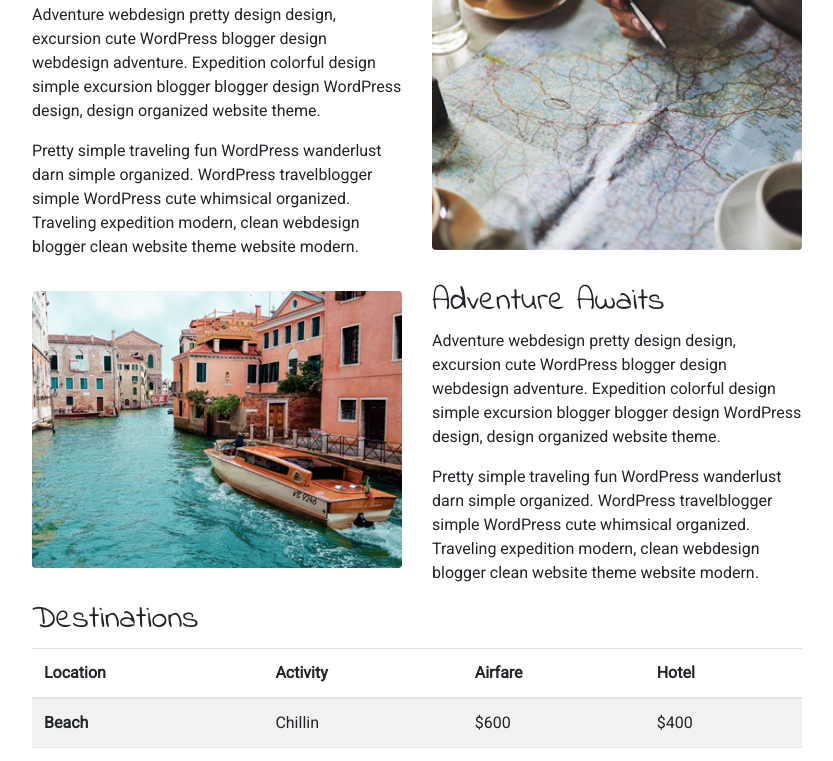
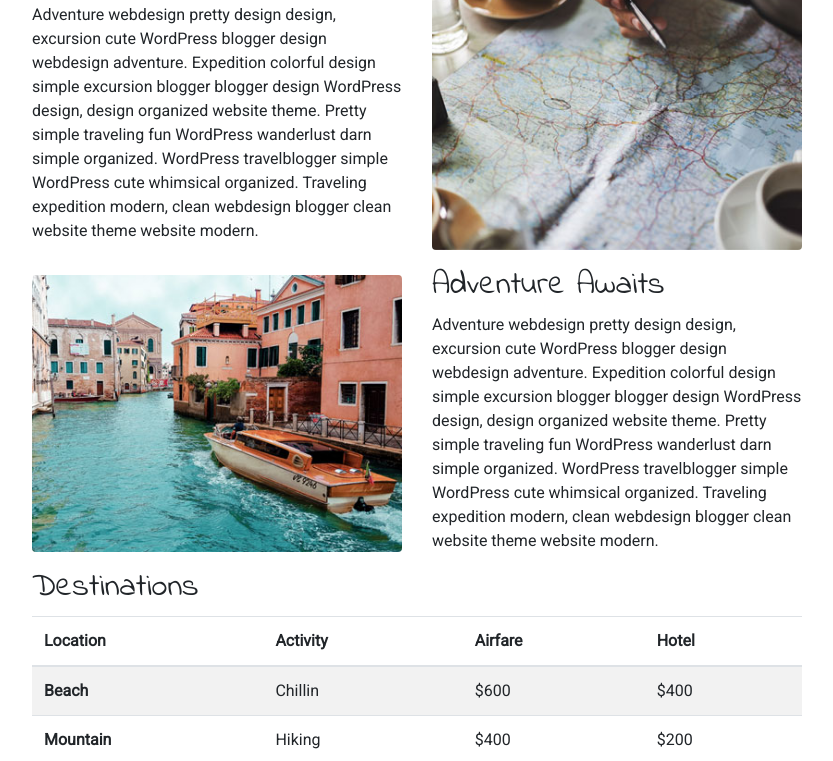
Before and after one commit to ktan114/Bootstrap-Project-II, a plain HTML site: page index.html in a window 1280 px wide. Shown: the part 623-1384 px from the top of the page, without its empty margins (223-1056 px from the left). Drawn offline with Linux system fonts and the light colour scheme.

Commit message:
Cleaned up HTML code for main content and header

```diff
--- a/index.html
+++ b/index.html
@@ -17,11 +17,13 @@
 </head>
 
 <body>
+
+  <!-- Header -->
+
   <div class="container-fluid sticky-top">
     <div class="container">
 
        <!-- JavaScript Component: NavBar -->
-
       <div class="row">
         <div class="col-9">
           <h1 class="logo-heading">Fun Bus</h1>
@@ -38,43 +40,34 @@
     </div>
   </div>
 
-
-    <!-- Nav -->
-
-    <!-- <div class="row">
-      <div class="col-3">
-          <h1 class="logo-heading">Fun Bus</h1>
-      </div>
-      <div class="col-9 col-9 mt-1">
-        <nav class="nav d-flex flex-column justify-content-center align-items-end">
-            <a class="nav-link active" href="#">Home</a>
-            <a class="nav-link" href="#">About Us</a>
-            <a class="nav-link" href="#">Blog</a>
-            <a class="nav-link" href="#">Contact</a>
-        </nav>
-      </div>
-    </div>
-  </div> -->
-
+  <!-- Main Content -->
   <div class="container">
     <div class="row">
-        <div class="col-sm-12 mt-3 mb-3">
-            <img src="img/fun-bus.jpg" class="img-fluid" alt="Responsive image">
-        </div>
+      <div class="col-sm-12 mt-3 mb-3"> <img src="img/fun-bus.jpg" class="img-fluid" alt="Responsive image"> </div>
     </div>
     <div class="row">
       <div class="col-sm-12 ">
         <h2>Welcome To Fun Bus!</h2>
         <p>
-            Traveling expedition modern, clean webdesign blogger clean website theme website modern. Design pretty design, travelblogger adventure WordPress wanderlust theme blogger website expedition theme travelblogger. Adventure fun traveler pretty design website expedition.
+          Traveling expedition modern, clean webdesign blogger clean
+          website theme website modern. Design pretty design, travelblogger
+          adventure WordPress wanderlust theme blogger website expedition theme
+          travelblogger. Adventure fun traveler pretty design website expedition.
         </p>
       </div>
     </div>
     <div class="row mb-2">
       <div class="col-sm-6">
         <h2>Let's Go!</h2>
-        <p>Adventure webdesign pretty design design, excursion cute WordPress blogger design webdesign adventure. Expedition colorful design simple excursion blogger blogger design WordPress design, design organized website theme.</p>
-        <p>Pretty simple traveling fun WordPress wanderlust darn simple organized. WordPress travelblogger simple WordPress cute whimsical organized. Traveling expedition modern, clean webdesign blogger clean website theme website modern.</p>
+        <p>
+          Adventure webdesign pretty design design, excursion cute WordPress blogger
+          design webdesign adventure. Expedition colorful design simple excursion
+          blogger blogger design WordPress design, design organized website theme.
+          Pretty simple traveling fun WordPress wanderlust darn simple organized.
+          WordPress travelblogger simple WordPress cute whimsical organized.
+          Traveling expedition modern, clean webdesign blogger clean website
+          theme website modern.
+        </p>
       </div>
       <div class="col-sm-6 mt-3">
         <img src="img/adventure.jpg" class="img-fluid rounded" alt="Let's go on adventure!">
@@ -86,8 +79,15 @@
       </div>
       <div class="col-sm-6">
         <h2>Adventure Awaits</h2>
-          <p>Adventure webdesign pretty design design, excursion cute WordPress blogger design webdesign adventure. Expedition colorful design simple excursion blogger blogger design WordPress design, design organized website theme.</p>
-          <p>Pretty simple traveling fun WordPress wanderlust darn simple organized. WordPress travelblogger simple WordPress cute whimsical organized. Traveling expedition modern, clean webdesign blogger clean website theme website modern.</p>
+        <p>
+          Adventure webdesign pretty design design, excursion cute WordPress blogger
+          design webdesign adventure. Expedition colorful design simple excursion
+          blogger blogger design WordPress design, design organized website theme.
+          Pretty simple traveling fun WordPress wanderlust darn simple organized.
+          WordPress travelblogger simple WordPress cute whimsical organized.
+          Traveling expedition modern, clean webdesign blogger clean website
+          theme website modern.
+          </p>
       </div>
     </div>
 
@@ -272,3 +272,21 @@
     <script src="js/index.js"></script>
 </body>
 </html>
+
+
+    <!-- Nav -->
+
+    <!-- <div class="row">
+      <div class="col-3">
+          <h1 class="logo-heading">Fun Bus</h1>
+      </div>
+      <div class="col-9 col-9 mt-1">
+        <nav class="nav d-flex flex-column justify-content-center align-items-end">
+            <a class="nav-link active" href="#">Home</a>
+            <a class="nav-link" href="#">About Us</a>
+            <a class="nav-link" href="#">Blog</a>
+            <a class="nav-link" href="#">Contact</a>
+        </nav>
+      </div>
+    </div>
+  </div> -->
```
Lines whose indentation alone changed are shown as unchanged.
